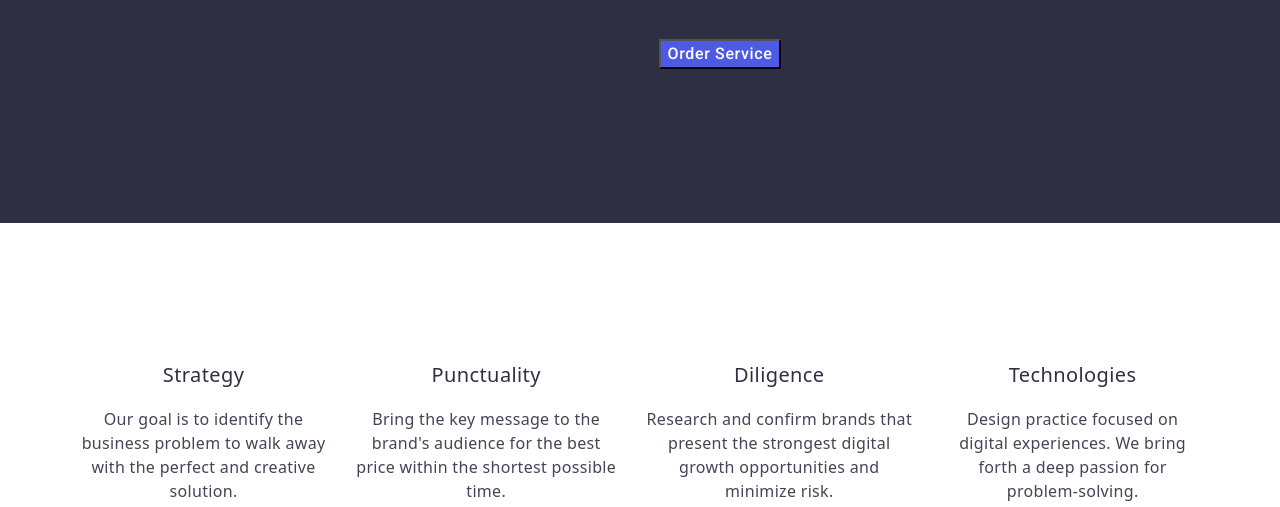
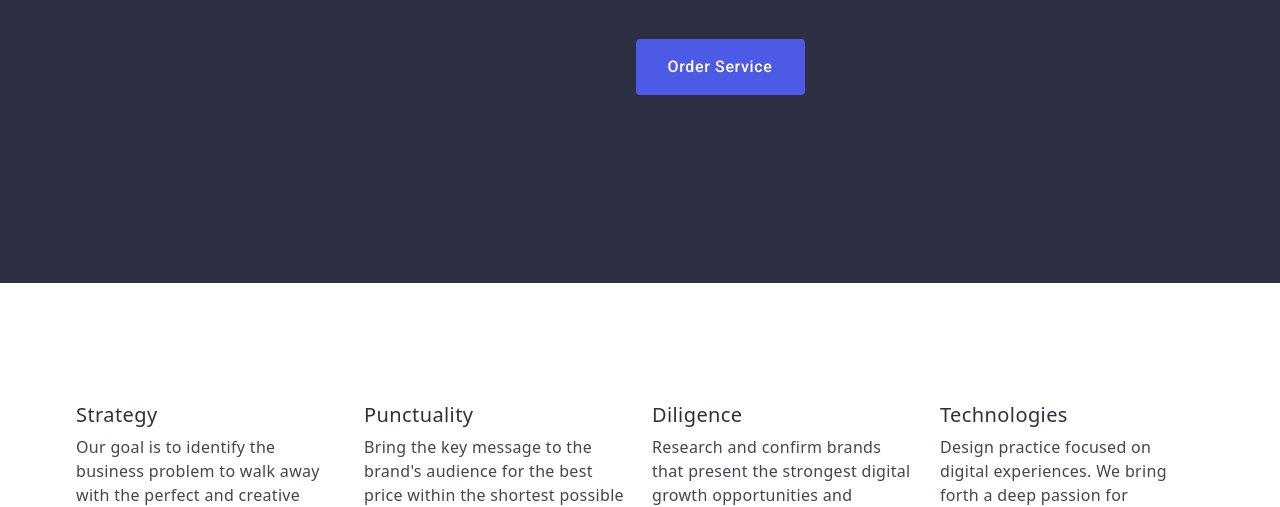
Before and after one commit to viacheslavpetruk/goit-markup-hw-03, a plain HTML site: page index.html in a window 1280 px wide. Shown: the part 450-957 px from the top of the page. Drawn offline with nearby package versions, Linux system fonts and the light colour scheme.

Commit message:
add styles file

```diff
--- a/css/style.css
+++ b/css/style.css
@@ -95,8 +95,7 @@ ol {
 
 .main-section {
     width: 1440px;
-    height: 600px;
-    padding-top: 188px;
+    padding: 188px 0;
     margin: auto;
     background-color: #2E2F42;
 }
@@ -116,6 +115,8 @@ ol {
 .main-btn {
     background-color: #4D5AE5;
     color: #fff;
+    border: none;
+    border-radius: 4px;
     font-family:"Roboto", sans-serif;
     font-size: 16px;
     font-weight: 500;
@@ -125,6 +126,8 @@ ol {
     cursor: pointer;
     margin: 0 auto;
     display: block;
+    min-width: 169px;
+    height: 56px;
 }
 .main-btn:hover,
 .main-btn:focus {
@@ -154,6 +157,7 @@ ol {
     align-items:flex-start;
     gap: 24px;
     flex-basis: calc((100% * 3 - 24px) / 4);
+    margin: 0;
  }
 .features-list {
     align-items: center;
@@ -164,21 +168,25 @@ ol {
     font-weight: 500;
     line-height: 1.2;
     letter-spacing: 0.02em;
-    text-align: center;
+    text-align: left;
     text-transform: capitalize;
+    margin: 0;
 }
 .features-text {
+    max-width: 264px;
     color: #434455;
     font-size: 16px;
     line-height: 1.5;
     letter-spacing: 0.02em;
-    text-align: center;
+    text-align: left;
+    margin: 0;
+    padding-top: 8px;
 }
 /* ------------------------------- */
 /* -----------team---------------- */
  .team-section {
     max-width: 1440px;
-    height: 732px;
+    padding-bottom: 120px;
     margin: 0 auto;
     background-color: #F4F4FD;
  }
@@ -252,7 +260,9 @@ ol {
 
 .portfolio-list {
         width: 360px;
-        border: 1px solid #E7E9FC;
+        border: 0 1px 1px 1px;
+        border-style: solid;
+        border-color: #E7E9FC;;
     }
 
  .portfolio-subtitile {
@@ -277,13 +287,12 @@ ol {
 /* --------------footer-------------- */
 .footer {
     width: 1440px;
-    height: 312px;
     margin: 0 auto;
     background-color: #2E2F42;
 }
 .footer-container {
     width: 1158px;
-    padding-top: 100px;
+    padding: 100px 0;
     padding-left: 15px;
     margin: 0 auto;
 }
```
